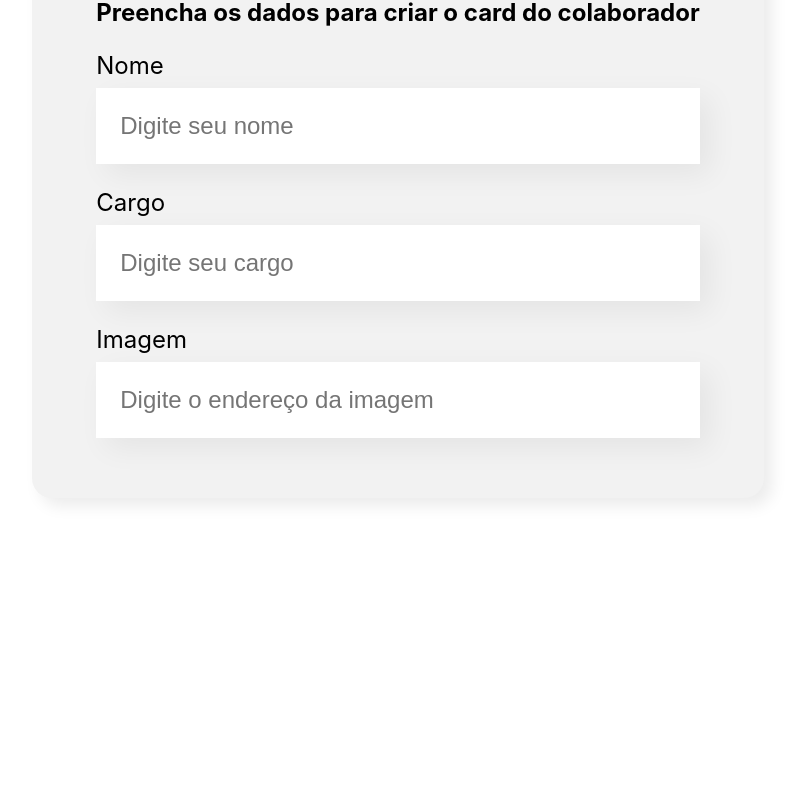
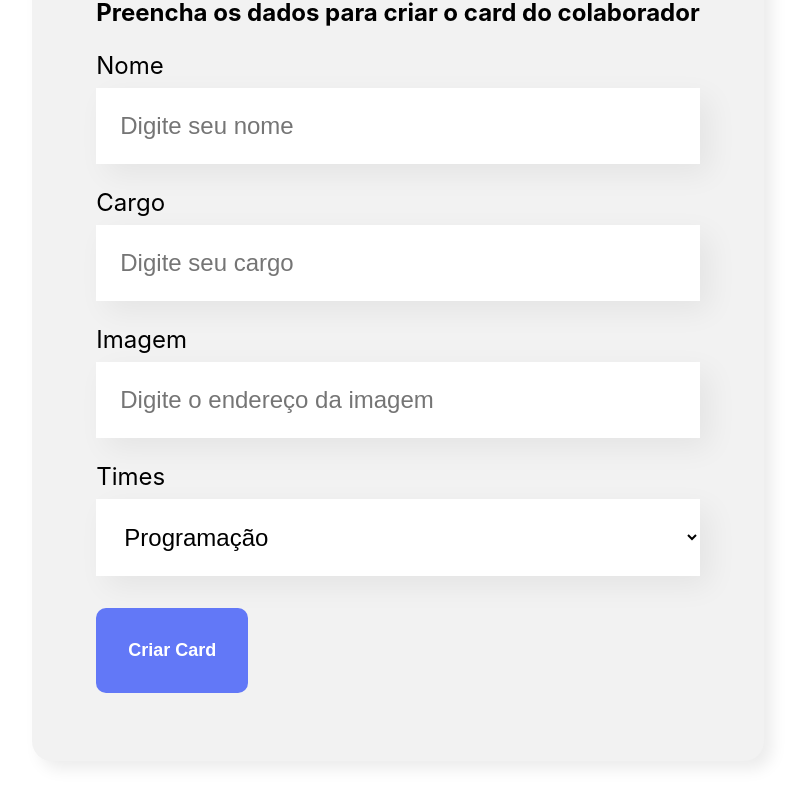
Before and after one commit to Ka1quee/Organo, a React (Create React App) app: page / in a window 1280 px wide. Shown: the part 636-1440 px from the top of the page, without its empty margins (242-1042 px from the left). Before the commit the page ends 1214 px from the top, so only its background shows below. Built offline with nearby package versions, Linux system fonts and the light colour scheme.

Commit message:
Adicionando lista e botão

```diff
--- /dev/null
+++ b/src/componentes/Botao/Botao.css
@@ -0,0 +1,15 @@
+.botao{
+    background-color: #6278F7;
+    border-radius: 10px;
+    font-weight: bold;
+    font-size: 18px;
+    padding: 32px;
+    border: none;
+    cursor: pointer;
+    color: #FFF;
+    margin: 32px 0;
+}
+
+.botao:hover{
+    color: #95FFD4;
+}
--- /dev/null
+++ b/src/componentes/Botao/index.js
@@ -0,0 +1,11 @@
+import './Botao.css'
+
+const Botao = (props) => {
+    return (
+        // colocamos esse nome para podermos colocar elementos dentro do botão
+        // tudo que estiver dentro da tab botao do outro lado será adicionado, e é necessario usar somente esse nome, pq sao os fihos daquela tag
+        <button className='botao'>{props.children}</button>
+    )
+}
+
+export default Botao
--- a/src/componentes/CampoTexto/index.js
+++ b/src/componentes/CampoTexto/index.js
@@ -19,7 +19,8 @@
             {/* ao inves de apenas colocarmos um texto, dessa vez estamos acessando a propriedade label do componente */}
             {/* variavel sempre sentre chaves */}
             <label>{props.label}</label>
-            <input placeholder={props.placeholder} />
+            {/* vai ser required caso o obrigatorio for true */}
+            <input required={props.obrigatorio} placeholder={props.placeholder} />
         </div>
 
 
--- a/src/componentes/Formulario/index.js
+++ b/src/componentes/Formulario/index.js
@@ -1,14 +1,40 @@
+import Botao from "../Botao"
 import CampoTexto from "../CampoTexto"
+import ListaSuspensa from "../ListaSuspensa"
 import "./Formulario.css"
 
 const Formulario = () => {
+
+    // estamos guardando uma lista de strings dentro de uma variavel
+    const times = [
+        // lista de strings
+        'Programação',
+        'Front End',
+        'Data Science',
+        'Devops',
+        'UX e Design',
+        'Mobile',
+        'Inovação e Gestão'
+    ]
+
+    // criando uma funcao para quando submeter o formulario ele a execute
+
+    const aoSalvar = (evento)=>{
+        console.log("Form foi submetido");
+        evento.preventDefault()
+    }
+
     return (
         <section className="formulario">
-            <form>
+            {/* dizendo que ao submeter o formulario ele deverá executar essa função criada acima */}
+            <form onSubmit={aoSalvar}> {/*É mais facil utilizar on submit na tag form do q direto no botao*/}
                 <h2>Preencha os dados para criar o card do colaborador</h2>
-                <CampoTexto label="Nome" placeholder="Digite seu nome" />
-                <CampoTexto label="Cargo" placeholder="Digite seu cargo" />
+                <CampoTexto obrigatorio={true} label="Nome" placeholder="Digite seu nome" />
+                <CampoTexto obrigatorio={true} label="Cargo" placeholder="Digite seu cargo" />
                 <CampoTexto label="Imagem" placeholder="Digite o endereço da imagem" />
+                <ListaSuspensa obrigatorio={true} itens={times} label="Times"/>
+                {/* atraves do children é possivel alterar imagens e nome da tag */}
+                <Botao>Criar Card</Botao>
             </form>
         </section>
     )
--- /dev/null
+++ b/src/componentes/ListaSuspensa/ListaSuspensa.css
@@ -0,0 +1,15 @@
+.lista-suspensa label{
+    display: block;
+    margin-bottom: 8px;
+    font-size: 24px;
+}
+
+.lista-suspensa select {
+    background-color: #FFF;
+    box-shadow: 10px 10px 30px rgba(0, 0, 0, 0.06);
+    width: 100%;
+    border: none;
+    font-size: 24px;
+    padding: 24px;
+    box-sizing: border-box;
+}
--- /dev/null
+++ b/src/componentes/ListaSuspensa/index.js
@@ -0,0 +1,16 @@
+import './ListaSuspensa.css'
+
+const ListaSuspensa = (props)=>{
+    // console.log(props.itens)
+    return(
+        <div className='lista-suspensa'>
+            <label>{props.label}</label>
+            <select required={props.obrigatorio}>
+                {/* usamos o proprio nome do item como key pq cada item da lista ja tem seu nome unico */}
+                {props.itens.map(item => <option key = {item}>{item}</option> )}
+            </select>
+        </div>
+    )
+}
+
+export default ListaSuspensa
```
